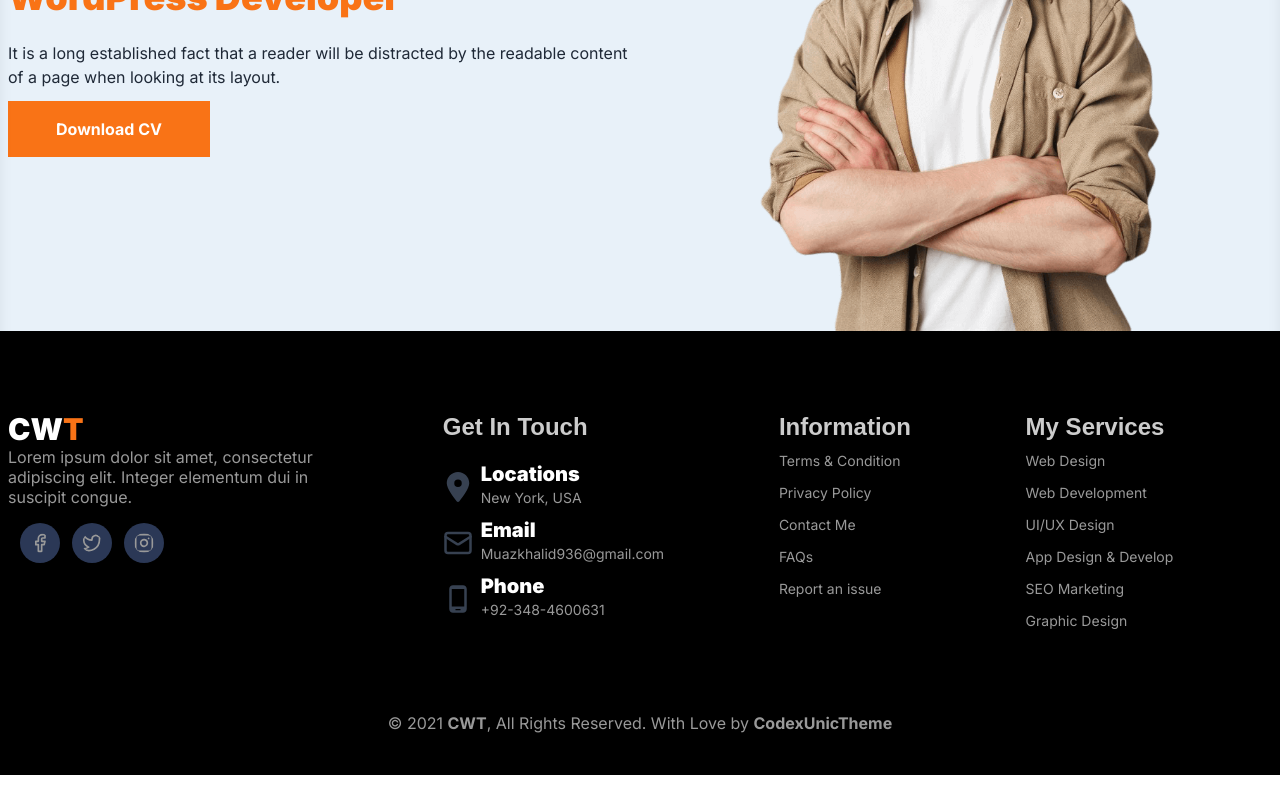
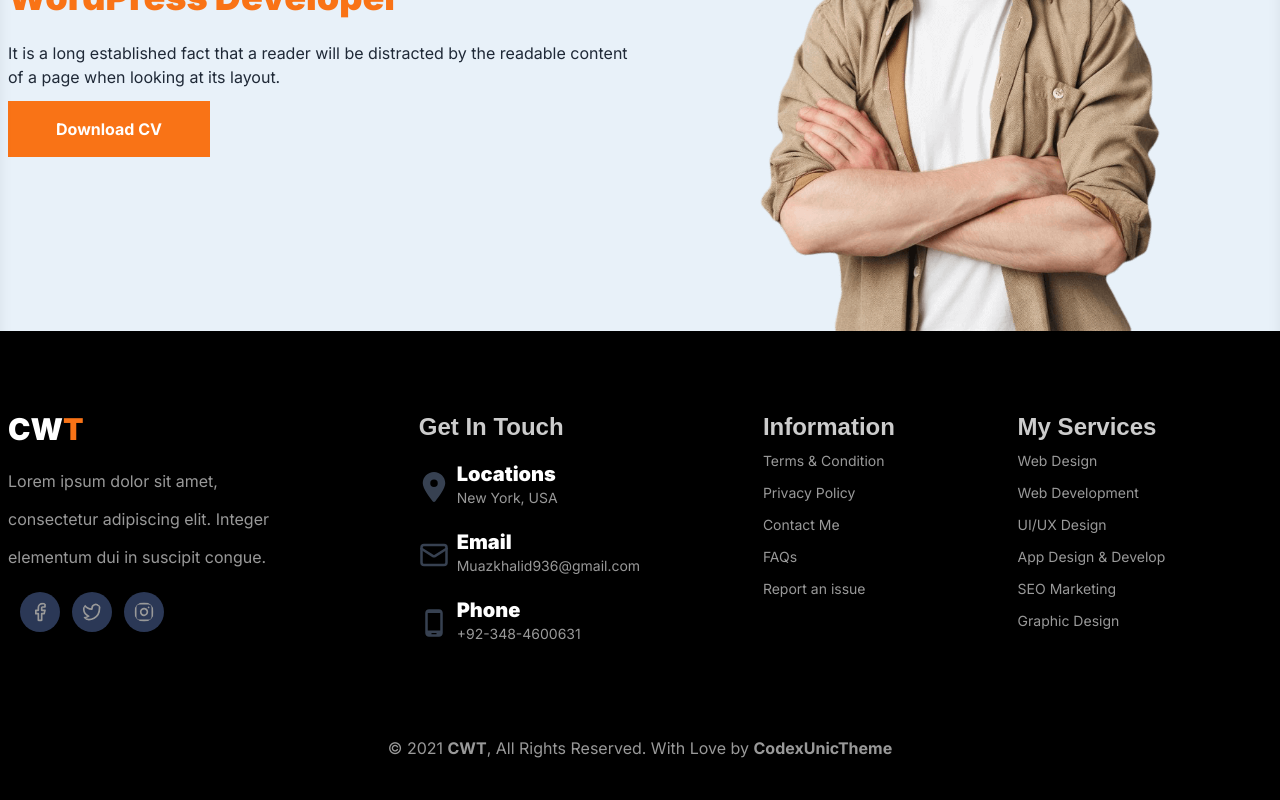
Before and after one commit to muazkhalid936/cwt-project, a Next.js app: page / in a window 1280 px wide. Shown: the part 361-1161 px from the top of the page. Before the commit the page ends 1136 px from the top, so only its background shows below. Built offline with nearby package versions, Linux system fonts and the light colour scheme; a web font is replaced by a local one.

Commit message:
fix footer

```diff
--- a/src/app/globals.css
+++ b/src/app/globals.css
@@ -25,7 +25,8 @@
   color:#ccc
 }
 .para{
-  font-size: 16px
+  font-size: 16px;
+  line-height: 1cm;
 }
 
 .social-icon {
--- a/src/components/Footer.js
+++ b/src/components/Footer.js
@@ -11,7 +11,7 @@ const Footer = () => {
   return (
     <>
       <footer className="footer py-10 px-8 lg:px-2 bg-black h-auto footer-color pt-20">
-        <nav className="w-auto lg:w-80 p-0">
+        <nav className="w-auto lg:w-72 p-0">
           <div className="">
             <a href="/" className="font-black">
               <p>
@@ -19,7 +19,7 @@ const Footer = () => {
                 <span className="text-3xl text-orange-500">T</span>
               </p>
             </a>
-            <p className="para">
+            <p className="para mt-4">
               Lorem ipsum dolor sit amet, consectetur adipiscing elit. Integer
               elementum dui in suscipit congue.
             </p>
@@ -41,7 +41,7 @@ const Footer = () => {
             <h6 className=" font-bold text-2xl foter-title">Get In Touch</h6>
           </div>
           <hr />
-          <div className="flex flex-row gap-2">
+          <div className="flex flex-row mb-3 gap-2">
             <div className="">
               <FaLocationDot className="text-3xl text-gray-700 mt-3" />{" "}
             </div>
@@ -50,7 +50,7 @@ const Footer = () => {
               New York, USA
             </div>
           </div>
-          <div className="flex flex-row gap-2">
+          <div className="flex flex-row  mb-3 gap-2">
             <div>
               <LuMail className="text-3xl text-gray-700 mt-3" />{" "}
             </div>
@@ -59,7 +59,7 @@ const Footer = () => {
               Muazkhalid936@gmail.com{" "}
             </div>
           </div>
-          <div className="flex flex-row gap-2">
+          <div className="flex flex-row mb-3 gap-2">
             <div className="">
               <MdOutlinePhoneAndroid className="text-3xl text-gray-700 mt-3" />{" "}
             </div>
```
